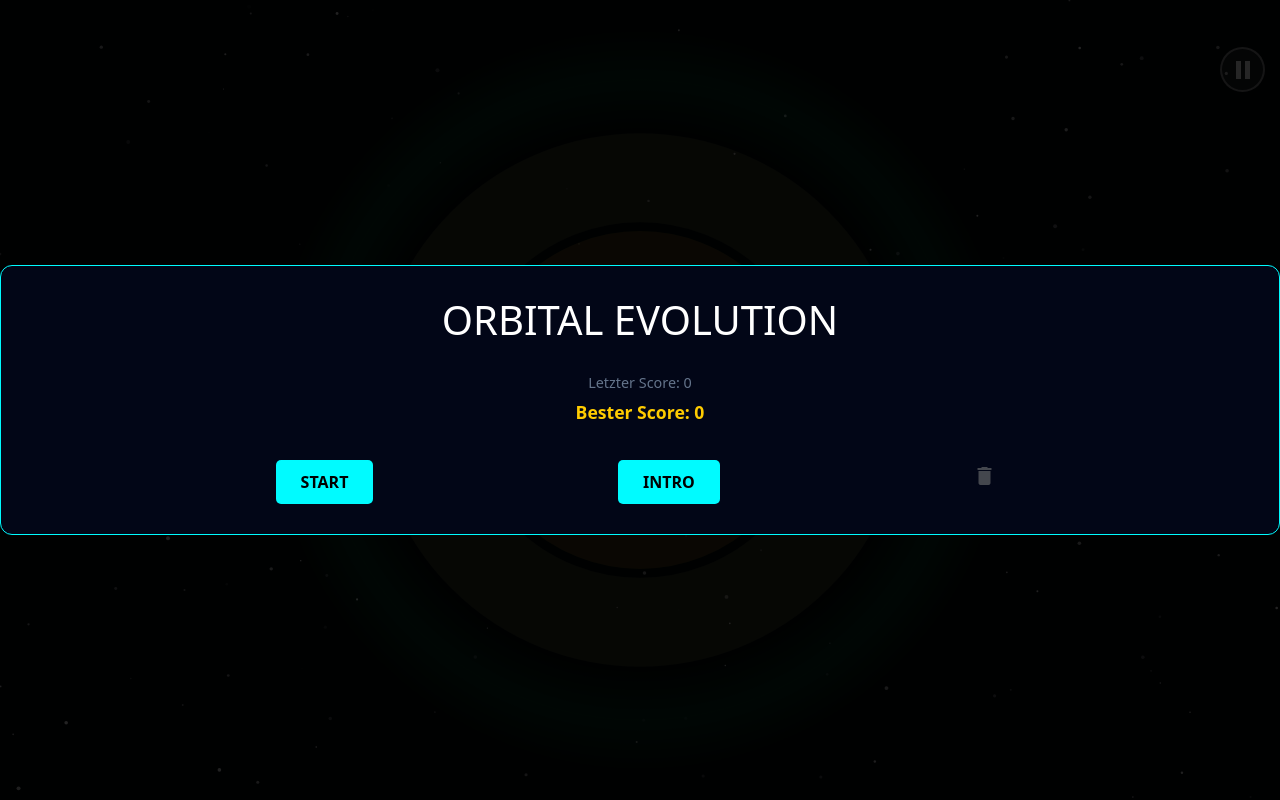
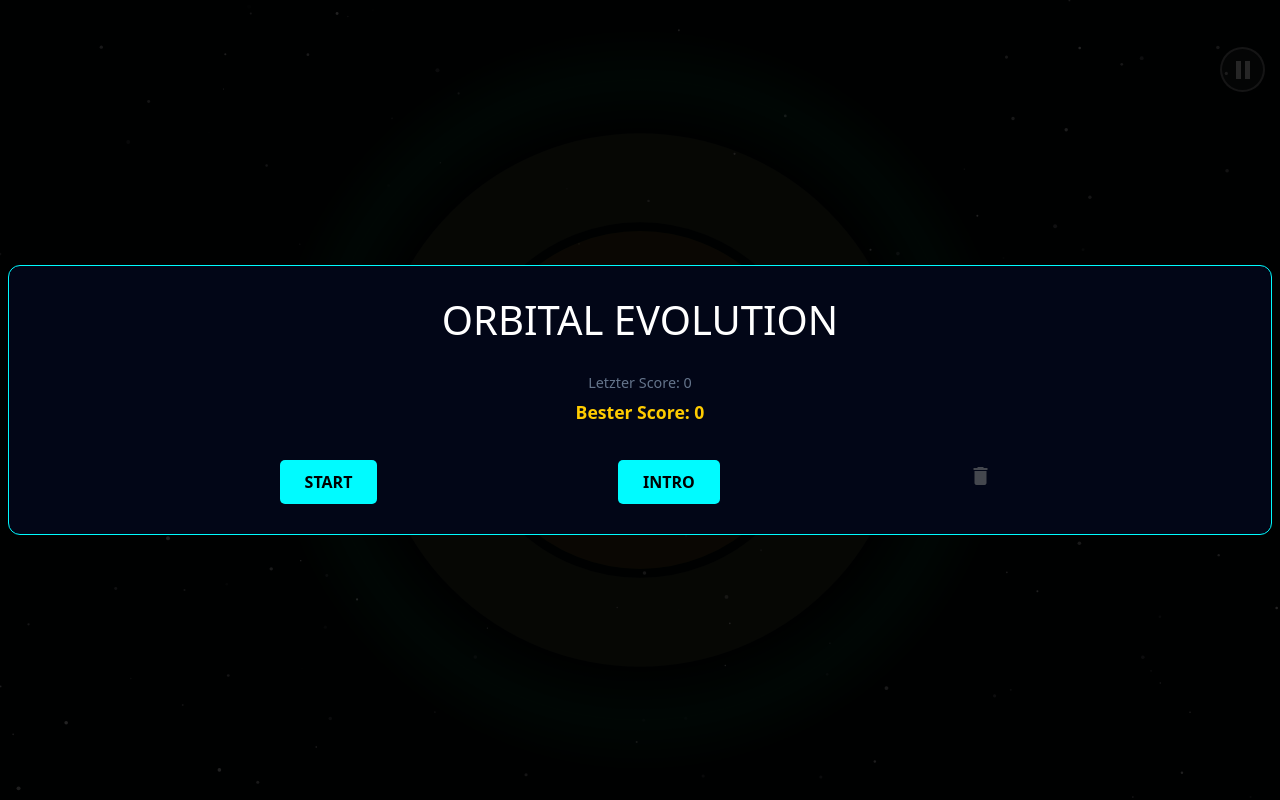
Before and after one commit to JustCode-7/orbital-evolution, an Angular app: page /game in a window 1280 px wide. Built offline with nearby package versions, Linux system fonts and the light colour scheme.

Commit message:
feat: simple ui fixes

```diff
--- a/src/app/components/game/game.component.html
+++ b/src/app/components/game/game.component.html
@@ -104,7 +104,7 @@
 
 
 @if (!gameActive || winState) {
-  <div class="menu-modal">
+  <div class="menu-modal p-2">
     <div class="modal-content">
       <h1>{{ winState ? 'MISSION ERFOLGREICH' : 'ORBITAL EVOLUTION' }}</h1>
       @if (winState) {
--- a/src/app/components/introduction/introduction.html
+++ b/src/app/components/introduction/introduction.html
@@ -1,7 +1,7 @@
 <div class="intro-wrapper">
 
   <header class="main-header">
-    <h1>ORBITAL EVOLUTION 0.9.4</h1>
+    <h1>ORBITAL EVOLUTION 0.9.5</h1>
     <p class="tagline">Mission: Solar Harvest</p>
   </header>
 
@@ -97,7 +97,7 @@
     </div>
   </section>
   <footer>
-    <button class="start-button" routerLink="game">MISSION STARTEN</button>
+    <button class="start-button border border-2 rounded-2 mb-2" routerLink="game">MISSION STARTEN</button>
     <p class="control-hint">Das Spiel ist für die Mobilnutzung optimiert und bietet als installierte App die beste
       Nutzungserfahrung, am besten im Querformat.</p>
     @if (pwaService.canInstall$ | async) {
```
